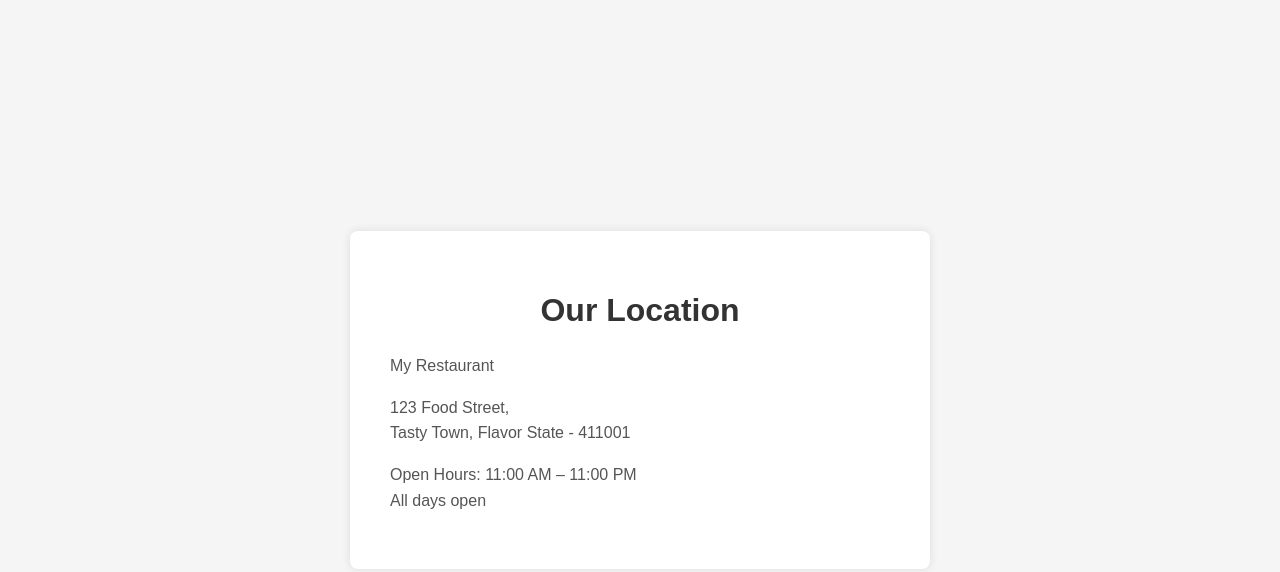
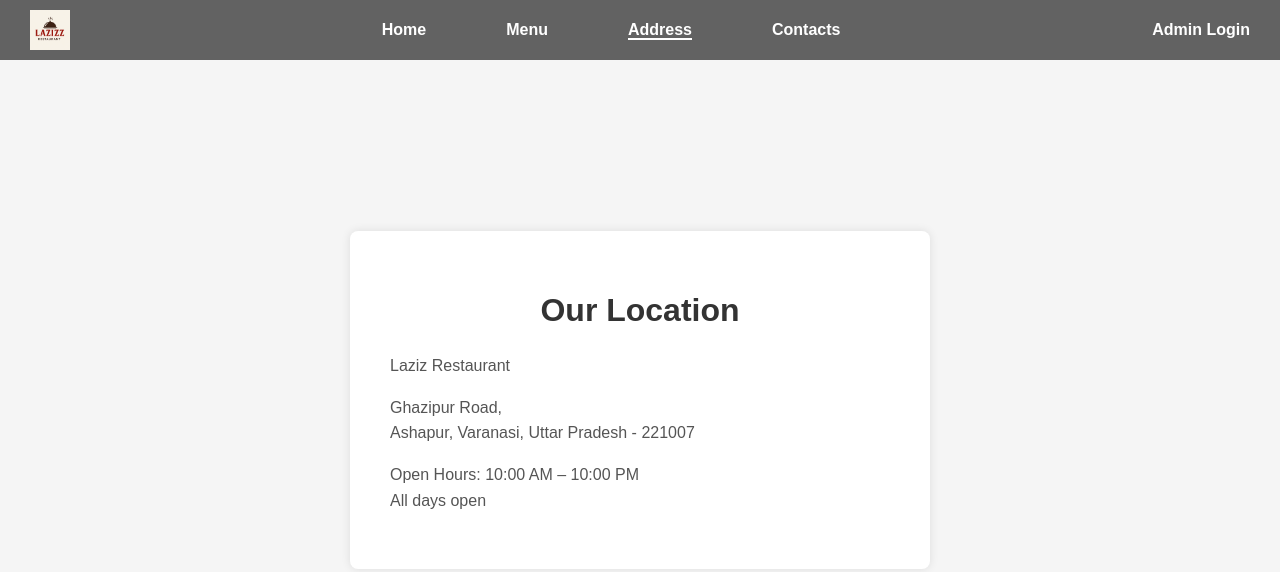
Before and after one commit to satya-darshi/restaurant-order-app, a website: page public/address.html in a window 1280 px wide. Drawn offline with Linux system fonts and the light colour scheme.

Commit message:
added nav bar to every page

```diff
--- a/public/address.html
+++ b/public/address.html
@@ -36,11 +36,27 @@
   </style>
 </head>
 <body>
-  <div class="address-container">
-    <h1>Our Location</h1>
-    <p>My Restaurant</p>
-    <p>123 Food Street,<br/>Tasty Town, Flavor State - 411001</p>
-    <p>Open Hours: 11:00 AM – 11:00 PM<br/>All days open</p>
-  </div>
+    <div class="navbar">
+        <div class="nav-left">
+            <img src="images/logo.png" alt="Logo">
+        </div>
+        <div class="nav-center">
+            <ul>
+            <li><a href="index.html">Home</a></li>
+            <li><a href="menu.html">Menu</a></li>
+            <li><a href="address.html" class="active">Address</a></li>
+            <li><a href="contacts.html">Contacts</a></li>
+            </ul>
+        </div>
+        <div class="nav-right">
+            <a href="admin-login.html">Admin Login</a>
+        </div>
+    </div>
+    <div class="address-container">
+        <h1>Our Location</h1>
+        <p>Laziz Restaurant</p>
+        <p>Ghazipur Road,<br/>Ashapur, Varanasi, Uttar Pradesh - 221007</p>
+        <p>Open Hours: 10:00 AM – 10:00 PM<br/>All days open</p>
+    </div>
 </body>
 </html>
--- a/public/style.css
+++ b/public/style.css
@@ -149,6 +149,7 @@
 .main-container {
     display: flex;
     gap: 20px;
+    margin-top: 70px;
 }
 
 .menu-panel {
@@ -268,3 +269,47 @@
   width: 16px;
   height: 16px;
 }
+
+.navbar {
+  position: fixed;
+  top: 0;
+  left: 0;
+  z-index: 999;
+  width: 100%;
+  background-color: rgba(0, 0, 0, 0.6);
+  display: flex;
+  justify-content: space-between;
+  align-items: center;
+  padding: 10px 30px;
+  box-sizing: border-box;
+  max-width: 100vw;
+}
+.navbar img {
+  height: 40px;
+}
+.navbar ul {
+  list-style: none;
+  display: flex;
+  gap: 80px;
+  margin: 0;
+  padding: 0;
+}
+.navbar ul li a,
+.navbar .nav-right a {
+  color: white;
+  text-decoration: none;
+  font-weight: bold;
+}
+.nav-left,
+.nav-center,
+.nav-right {
+  display: flex;
+  align-items: center;
+}
+.nav-center {
+  flex: 1;
+  justify-content: center;
+}
+.navbar ul li a.active {
+  border-bottom: 2px solid #fff;
+}
```
Also changed, not shown: public/contacts.html (+22 -6 lines), public/menu.html (+17 -0 lines).
